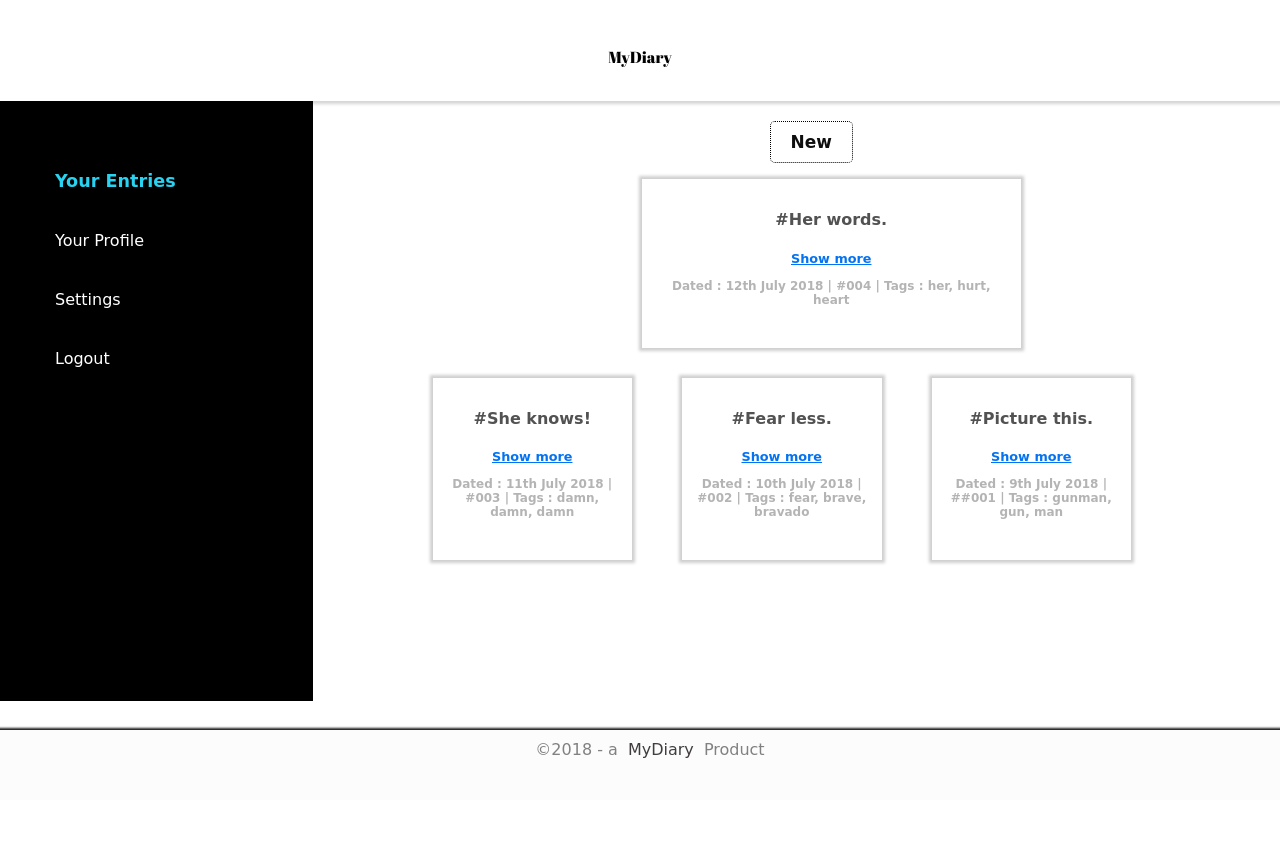
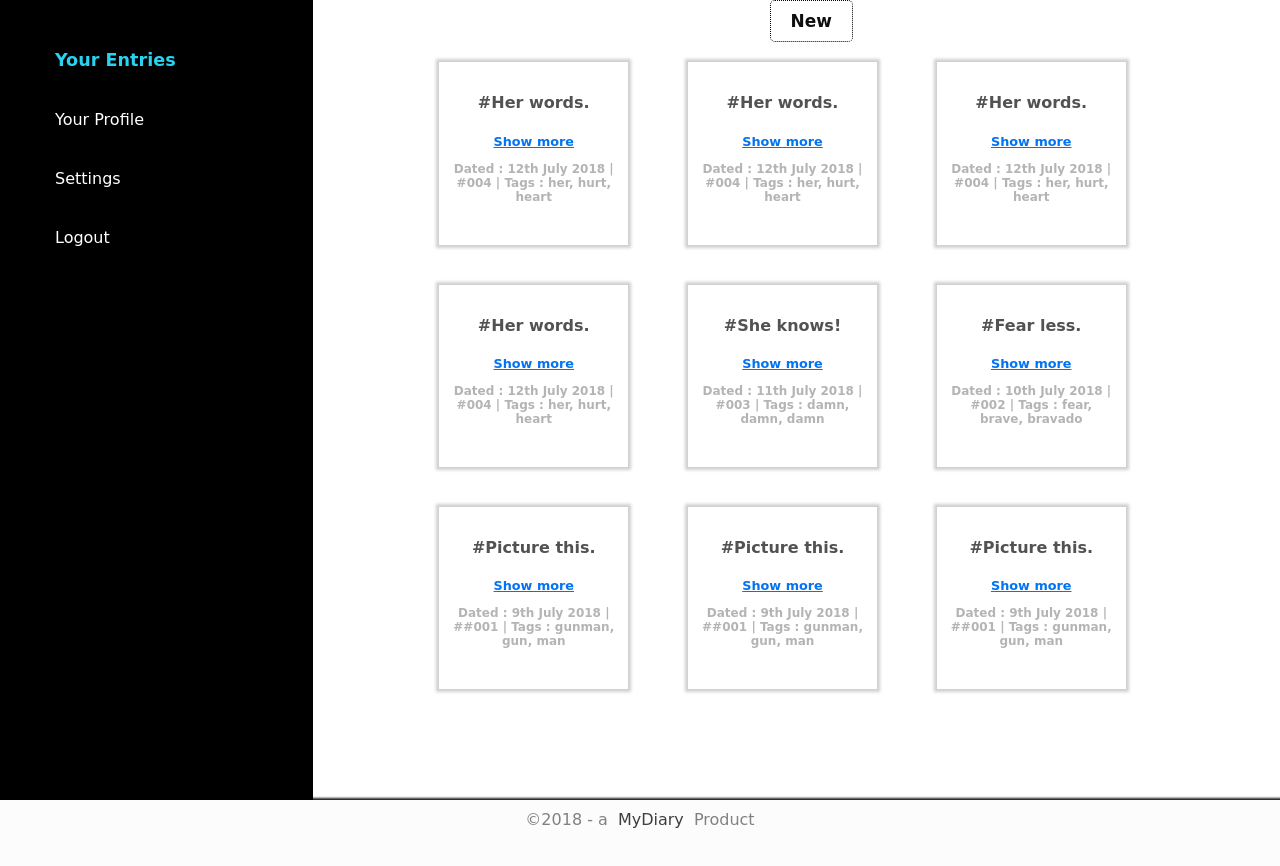
Before and after one commit to dmithamo/mydiary, a plain HTML site: page UI/user_profile.html in a window 1280 px wide. Both pictures are taken after a click on the link "Your Entries". Before the commit the page ends 800 px from the top, so only its background shows below. Drawn offline with Linux system fonts and the light colour scheme; a web font is replaced by a local one.

Commit message:
[fix #159165939] : Restyle list of entries to allow scrolling

```diff
--- a/UI/css/user_profile.css
+++ b/UI/css/user_profile.css
@@ -4,6 +4,10 @@
     max-width: 100%;
     margin: 0;
     overflow-x: hidden;
+}
+
+.contents{
+    overflow: hidden;
 }
 
 section {
@@ -62,12 +66,30 @@ ol {
     list-style-type: none;
 }
 
+ul#entries-list {
+    width: 90%;
+    margin: auto;
+    list-style-type: none;
+    background-color: rgb(211, 129, 22);
+}
+
+ul>li {
+    float: left;
+    width: 20%;
+    margin: auto;
+    box-shadow: 0 0 3px 3px rgb(207, 207, 207);
+    padding: 10px;
+    text-align: center;
+    margin: 20px 30px;
+}
+
 
 ol>li>figure>img {
     width: 150px;
     height: auto;
     margin: auto;
 }
+
 ol>li:first-child {
     float: none;
     clear: both;
@@ -83,6 +105,7 @@ ol>li {
     width: 20%;
     text-align: center;
     float: left;
+    margin-top: 15px;
     margin-left: 50px;
     box-shadow: 0 0 3px 3px rgb(207, 207, 207);
     padding: 10px;
@@ -161,7 +184,6 @@ li>button, button#add-new {
 
 }
 
-
 button#add-new {
     background: none;
     margin: auto;
@@ -191,17 +213,14 @@ li:hover button {
 }
 
 footer {
-    position: absolute;
-    bottom: 0;
-    left: 0;
-    right: 0;
-    width: 100%;
+    margin-top: 0;
     height: 50px;
     color: rgb(129, 129, 129);
     background-color: rgb(252, 252, 252);
     padding: 10px;
     text-align: center;
     box-shadow: 0 0 2px 2px rgb(31, 31, 31);
+    overflow: hidden;
 }
 
 footer>a {
--- a/UI/js/main.js
+++ b/UI/js/main.js
@@ -53,6 +53,8 @@ function loadContents(tag) {
 
     if (tag.id === 'a-entries') {
         loadEntries();
+        // Assign navbar height
+        assignProperNavHeight();
     }
     else if (tag.id === 'a-profile') {
         loadProfile();
@@ -77,6 +79,8 @@ function loadEntries() {
     // Load entries on clicking 'entries' a-tag
     entriesDiv.style.display = 'block';
     entriesList.style.display = 'block';
+    // Assign nav-bar height
+    assignProperNavHeight();
 };
 
 function loadProfile() {
@@ -120,10 +124,26 @@ function addClickListenersToButtons() {
                 const tags = prompt("Tags : ", "");
                 if (title && body) {
                     alert(`New entry created : \n\n\t${title}\n\t\t${body}\n\t\t${tags}`)
+                    addNewEntry(title, body, tags);
                 }
             }
         });
     }
+}
+
+function addNewEntry(title, body, tags) {
+    // Append newly created entry to list of entries
+    const lastEntry = document.getElementById('entries-list').lastElementChild;
+    const newEnty = lastEntry.cloneNode(true);
+    newEnty.getElementsByTagName('h4')[0].innerText = `#${title}`;
+    newEnty.getElementsByTagName('p')[1].innerText = `${body}`;
+    newEnty.getElementsByTagName('p')[2].getElementsByTagName('span')[2].innerText = `${tags}`;
+
+    document.getElementById('entries-list').appendChild(newEnty);
+    // Re-assign nav-bar height
+    assignProperNavHeight();
+
+
 }
 
 // Select all entries' 'Show More' links
@@ -172,3 +192,11 @@ function onClickTitlesAndBodies() {
         });
     }
 }
+
+
+function assignProperNavHeight() {
+    // Check height of container, assign to nav bar
+    let height = document.getElementById('parent-container').offsetHeight;
+    height = `${height}px`;
+    document.getElementById('nav-bar').style.height = height;
+};
--- a/UI/user_profile.html
+++ b/UI/user_profile.html
@@ -10,7 +10,7 @@
     <title>MyDiary - User Profile</title>
 </head>
 <body>
-    <div class="container">
+    <div id="parent-container" class="container">
         <header>
             <div class="logo">
                 <a href="../index.html">MyDiary</a>
@@ -18,7 +18,7 @@
         </header>
         <section>
             <div class="section-container">
-                <nav>
+                <nav id="nav-bar">
                     <a class="nav-links" id="a-entries" href="#entries">Your Entries</a>
                     <a class="nav-links" id="a-profile" href="#profile">Your Profile</a>
                     <a class="nav-links" id="a-settings" href="#settings">Settings</a>
@@ -28,7 +28,43 @@
                     <!-- Contains list of entries -->
                     <div id="entries">
                         <button id="add-new">New</button>
-                        <ol id="entries-list">
+                        <ul id="entries-list">
+                            <li class="entry">
+                                <h4 class="entry-title">#Her words.</h4>
+                                <p class="show-more">Show more</p>
+                                <p class="entry-body visible">I don't remember her exact words, but the pain they inflicted will stay with me forever.</p>
+                                <p class="metadata">
+                                    <span class="date">12th July 2018</span>
+                                    <span class="number">004</span>
+                                    <span class="tags">her, hurt, heart</span>
+                                </p>
+                                <br>
+                                <button>Delete</button>
+                            </li>
+                            <li class="entry">
+                                <h4 class="entry-title">#Her words.</h4>
+                                <p class="show-more">Show more</p>
+                                <p class="entry-body visible">I don't remember her exact words, but the pain they inflicted will stay with me forever.</p>
+                                <p class="metadata">
+                                    <span class="date">12th July 2018</span>
+                                    <span class="number">004</span>
+                                    <span class="tags">her, hurt, heart</span>
+                                </p>
+                                <br>
+                                <button>Delete</button>
+                            </li>
+                            <li class="entry">
+                                <h4 class="entry-title">#Her words.</h4>
+                                <p class="show-more">Show more</p>
+                                <p class="entry-body visible">I don't remember her exact words, but the pain they inflicted will stay with me forever.</p>
+                                <p class="metadata">
+                                    <span class="date">12th July 2018</span>
+                                    <span class="number">004</span>
+                                    <span class="tags">her, hurt, heart</span>
+                                </p>
+                                <br>
+                                <button>Delete</button>
+                            </li>
                             <li class="entry">
                                 <h4 class="entry-title">#Her words.</h4>
                                 <p class="show-more">Show more</p>
@@ -80,7 +116,33 @@
                                 <br>
                                 <button>Delete</button>
                             </li>
-                        </ol>
+                            <li class="entry">
+                                <h4 class="entry-title">#Picture this.</h4>
+                                <p class="show-more">Show more</p>
+
+                                <p class="entry-body visible">He is facing the business end of a gun </p>
+                                <p class="metadata">
+                                    <span class="date">9th July 2018</span>
+                                    <span class="number">#001</span>
+                                    <span class="tags">gunman, gun, man</span>
+                                </p>
+                                <br>
+                                <button>Delete</button>
+                            </li>
+                            <li class="entry">
+                                <h4 class="entry-title">#Picture this.</h4>
+                                <p class="show-more">Show more</p>
+
+                                <p class="entry-body visible">He is facing the business end of a gun </p>
+                                <p class="metadata">
+                                    <span class="date">9th July 2018</span>
+                                    <span class="number">#001</span>
+                                    <span class="tags">gunman, gun, man</span>
+                                </p>
+                                <br>
+                                <button>Delete</button>
+                            </li>
+                        </ul>
                     </div>
                     <!-- Contains all Entries made by User -->
                     <div id="profile">
@@ -125,10 +187,10 @@
                 </div>
             </div>
         </section>
-        <footer>
-            &copy2018 - a <a href="../index.html">MyDiary</a> Product
-        </footer>
     </div>
+    <footer>
+        &copy2018 - a <a href="../index.html">MyDiary</a> Product
+    </footer>
     <script src="js/main.js"></script>
 </body>
 </html>
```
